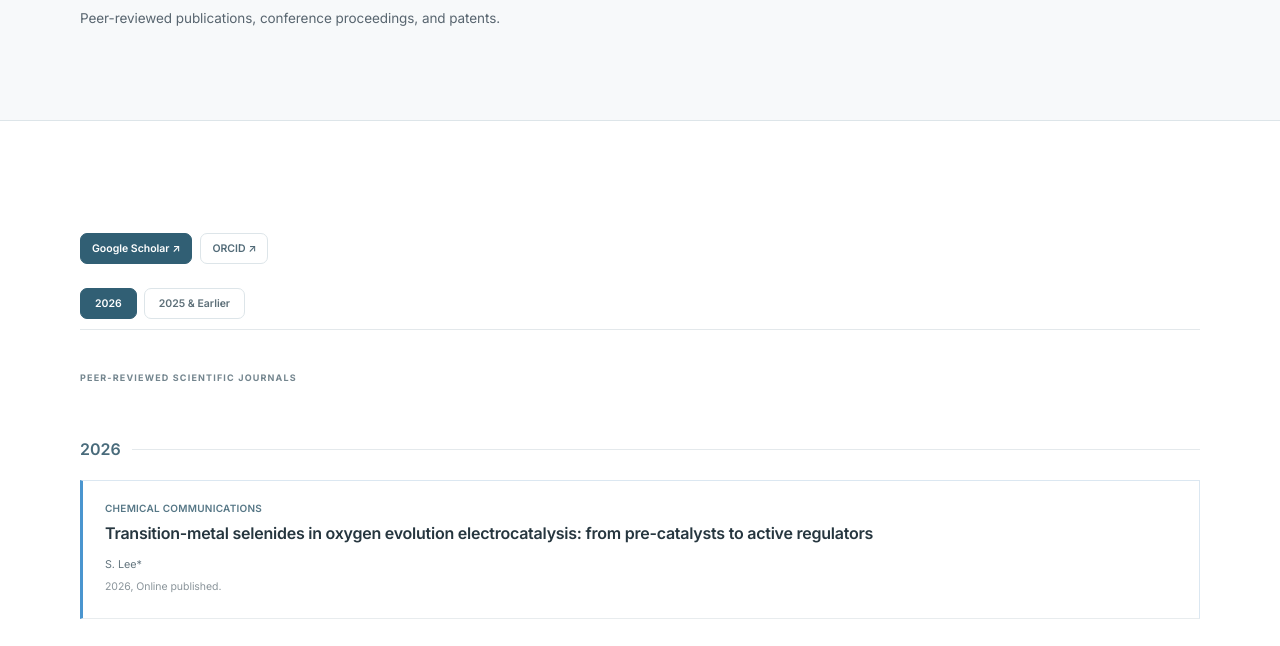
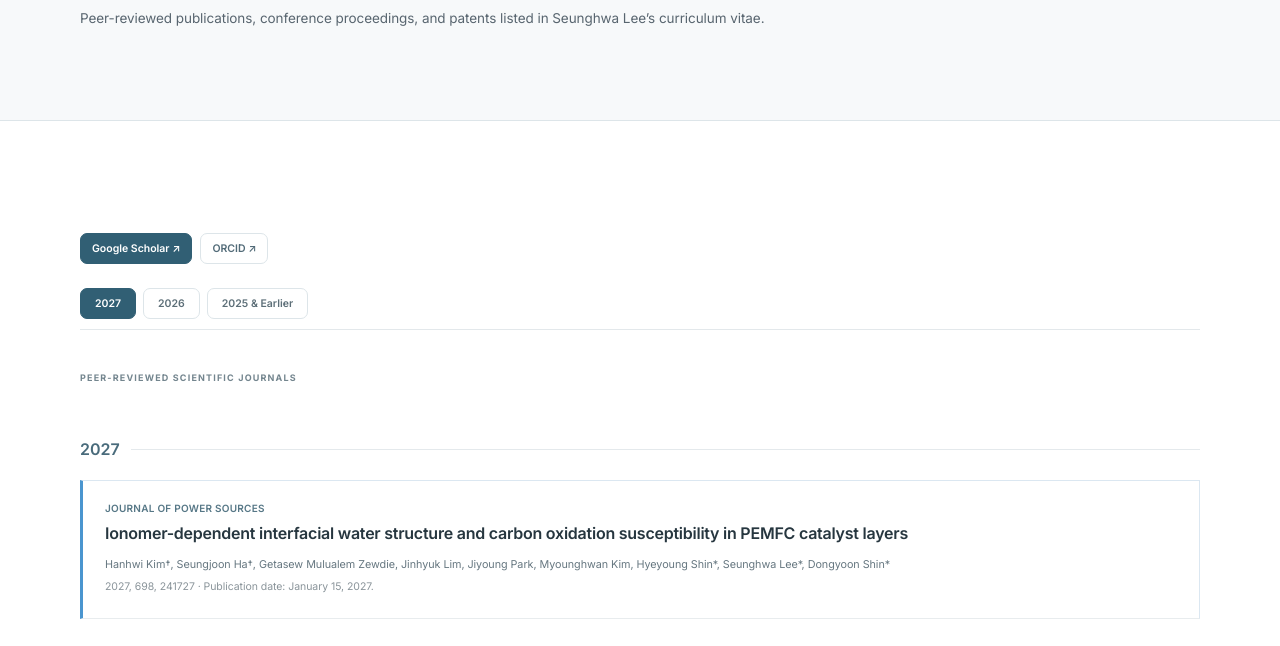
Before and after one commit to seunghwalee0719-source/seunghwalee.github.io, a plain HTML site: page publications.html in a window 1280 px wide. Shown: the part 258-904 px from the top of the page. Drawn offline with Linux system fonts and the light colour scheme.

Commit message:
Add files via upload

```diff
--- a/publications.html
+++ b/publications.html
@@ -94,6 +94,18 @@
       .publication-tabs{gap:8px;}
       .publication-tab{flex:1;padding:10px 14px;}
     }
+
+    .pub h3 a{
+      color:inherit;
+      text-decoration:none;
+    }
+    .pub h3 a:hover{
+      color:#2f718e;
+      text-decoration:underline;
+      text-decoration-thickness:1px;
+      text-underline-offset:3px;
+    }
+
 </style>
   <link rel="stylesheet" href="see-vipl-tune.css">
 </head>
@@ -103,7 +115,7 @@
   <div class="container">
     <div class="eyebrow">Publications</div>
     <h1>Publications</h1>
-    <p>Peer-reviewed publications, conference proceedings, and patents.</p>
+    <p>Peer-reviewed publications, conference proceedings, and patents listed in Seunghwa Lee’s curriculum vitae.</p>
   </div>
 </section>
 
@@ -121,18 +133,46 @@
 
 
 <div aria-label="Publication years" class="publication-tabs" role="tablist">
-<button aria-selected="true" class="publication-tab active" data-target="pub-2026" role="tab" type="button">2026</button>
+<button aria-selected="true" class="publication-tab active" data-target="pub-2027" role="tab" type="button">2027</button>
+<button aria-selected="false" class="publication-tab" data-target="pub-2026" role="tab" type="button">2026</button>
 <button aria-selected="false" class="publication-tab" data-target="pub-older" role="tab" type="button">2025 &amp; Earlier</button>
 </div>
-<section class="publication-panel active" id="pub-2026" role="tabpanel">
+<section class="publication-panel active" id="pub-2027" role="tabpanel">
+<div class="section-label">Peer-reviewed Scientific Journals</div>
+<div class="pub-list">
+<div class="year-divider"><span>2027</span></div>
+<article class="pub">
+<div class="journal">Journal of Power Sources</div>
+<h3><a href="https://www.sciencedirect.com/science/article/pii/S0378775326024778" target="_blank" rel="noopener noreferrer">Ionomer-dependent interfacial water structure and carbon oxidation susceptibility in PEMFC catalyst layers</a></h3>
+<p class="authors">Hanhwi Kim†, Seungjoon Ha†, Getasew Mulualem Zewdie, Jinhyuk Lim, Jiyoung Park, Myounghwan Kim, Hyeyoung Shin*, Seunghwa Lee*, Dongyoon Shin*</p>
+<p class="citation">2027, 698, 241727 · Publication date: January 15, 2027.</p>
+</article>
+</div>
+</section>
+<section class="publication-panel" id="pub-2026" role="tabpanel">
 <div class="section-label">Peer-reviewed Scientific Journals</div>
 <div class="pub-list">
 <div class="year-divider"><span>2026</span></div>
+
+<article class="pub">
+<div class="journal">Rare Metals</div>
+<h3><a href="https://onlinelibrary.wiley.com/doi/abs/10.1002/rar2.70652" target="_blank" rel="noopener noreferrer">Modulating Interfacial Electronic Reconfiguration in Hollow Co2P@ NiFe LDH Heterostructures for Accelerated Water Splitting Kinetics</a></h3>
+<p class="authors">Yun Min Kim, Yun Jae Lee, Cheol Ju Kim, Youngji Kim, Haeseong Jang, Seunghwa Lee*, Seung‐Keun Park*</p>
+<p class="citation">2026, 45(11), e70652 · Published November 2026.</p>
+</article>
+
+<article class="pub">
+<div class="journal">npj 2D Materials and Applications</div>
+<h3><a href="https://www.nature.com/articles/s41699-026-00719-9" target="_blank" rel="noopener noreferrer">Electrochemical enhancement in coordination-disordered Zr–Fe hydroxide nanosheets</a></h3>
+<p class="authors">Gayoung Yoon, Youngji Kim, Kangsik Kim, Zonghoon Lee, Seunghwa Lee*, Gyeong Hee Ryu*</p>
+<p class="citation">2026 · Published June 24, 2026.</p>
+</article>
+
 <article class="pub">
 <div class="journal">Chemical Communications</div>
-<h3>Transition-metal selenides in oxygen evolution electrocatalysis: from pre-catalysts to active regulators</h3>
-<p class="authors">S. Lee*</p>
-<p class="citation">2026, Online published.</p>
+<h3><a href="https://pubs.rsc.org/cc/article-abstract/62/44/11057/1243451" target="_blank" rel="noopener noreferrer">Transition-metal selenides in oxygen evolution electrocatalysis: from pre-catalysts to active regulators</a></h3>
+<p class="authors">Seunghwa Lee</p>
+<p class="citation">2026, 62(44), 11057–11072 · Published June 9, 2026.</p>
 </article>
 <article class="pub">
 <div class="journal">Journal of Materials Chemistry A</div>
```
